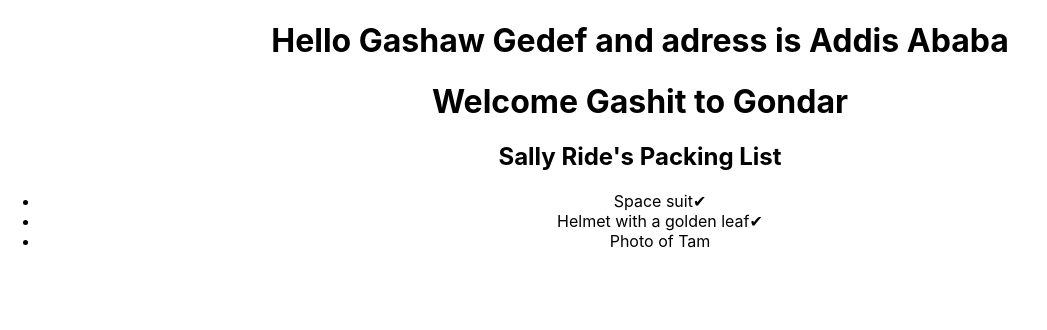
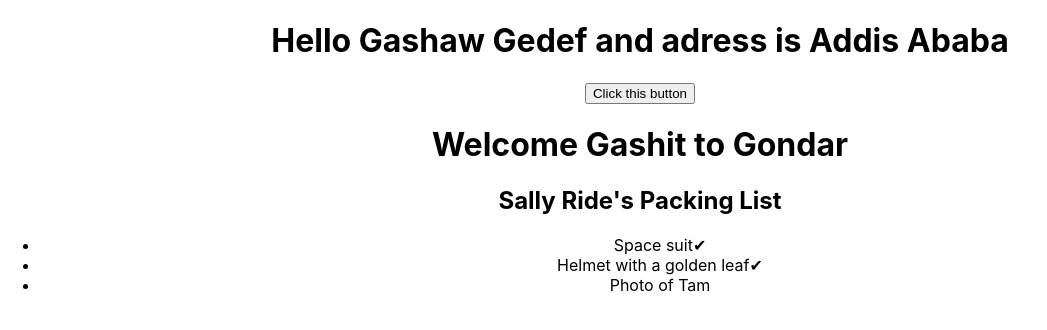
Before and after one commit to gashawgedef/react-fundamentals-scratch, a React (Create React App) app in the folder helloworld/: page / in a window 1280 px wide. Shown: the top 330 px of the page, without its empty margins (0-1047 px from the left). Built offline with nearby package versions, Linux system fonts and the light colour scheme.

Commit message:
gashaw gedef

```diff
--- a/helloworld/src/App.js
+++ b/helloworld/src/App.js
@@ -7,6 +7,7 @@
 import Message from './components/Message';
 import Counter from './components/Counter';
 import PackingList from './components/PackingList';
+import FunctionClick from './components/FunctionClick';
 
 function App() {
   return (
@@ -14,6 +15,7 @@
       <Great name="Gashaw Gedef " address="Addis Ababa" >
       <p>This is Children</p>
       </Great>
+      <FunctionClick/>
       {/* <Great name="Shibabaw " address="Gondar, Ethiopia">
         this is children two
       </Great>
--- /dev/null
+++ b/helloworld/src/components/FunctionClick.js
@@ -0,0 +1,16 @@
+import React from "react";
+
+function FunctionClick(){
+
+
+    function clickHandler(){
+        console.log('Button has been clicked');
+    }
+    return(
+        <div>
+           <button onClick={clickHandler}>Click this button</button>
+        </div>
+    )
+}
+
+export default FunctionClick
```
